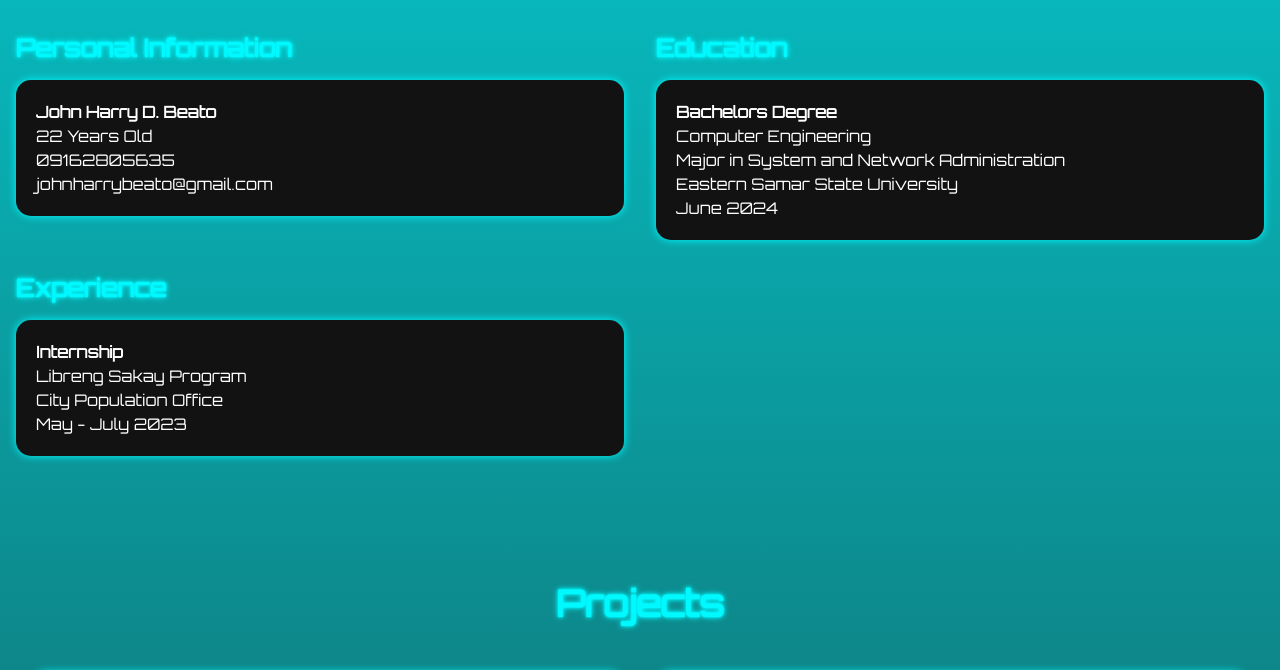
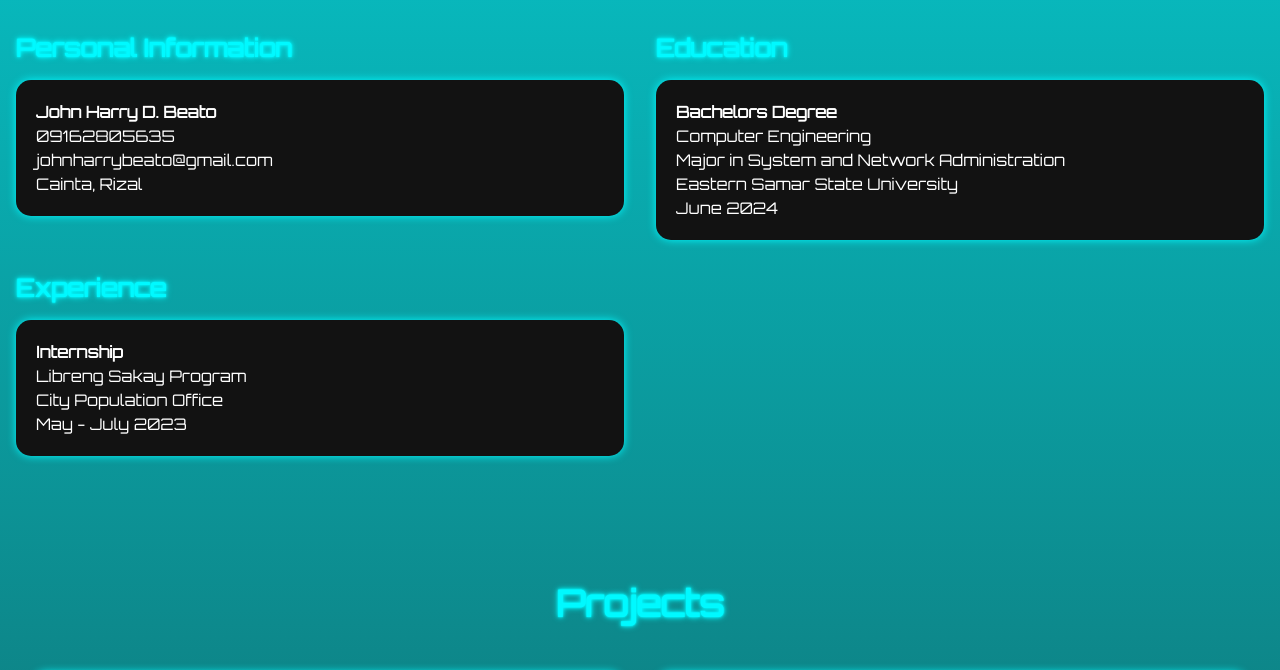
Before and after one commit to theshydreamer/TSD, a website built with Vite: page index.html in a window 1280 px wide. Shown: the part 920-1590 px from the top of the page. Built offline with nearby package versions, Linux system fonts and the light colour scheme.

Commit message:
change info

```diff
--- a/index.html
+++ b/index.html
@@ -196,9 +196,9 @@
                 <h3 class="text-2xl font-semibold mb-4 neon-text">Personal Information</h3>
                 <div class="neon-box">
                     <h4 class="font-bold">John Harry D. Beato</h4>
-                    <p>22 Years Old</p>
                     <p>09162805635</p>
                     <p>johnharrybeato@gmail.com</p>
+                    <p>Cainta, Rizal</p>
                 </div>
             </div>
             <div>
```
